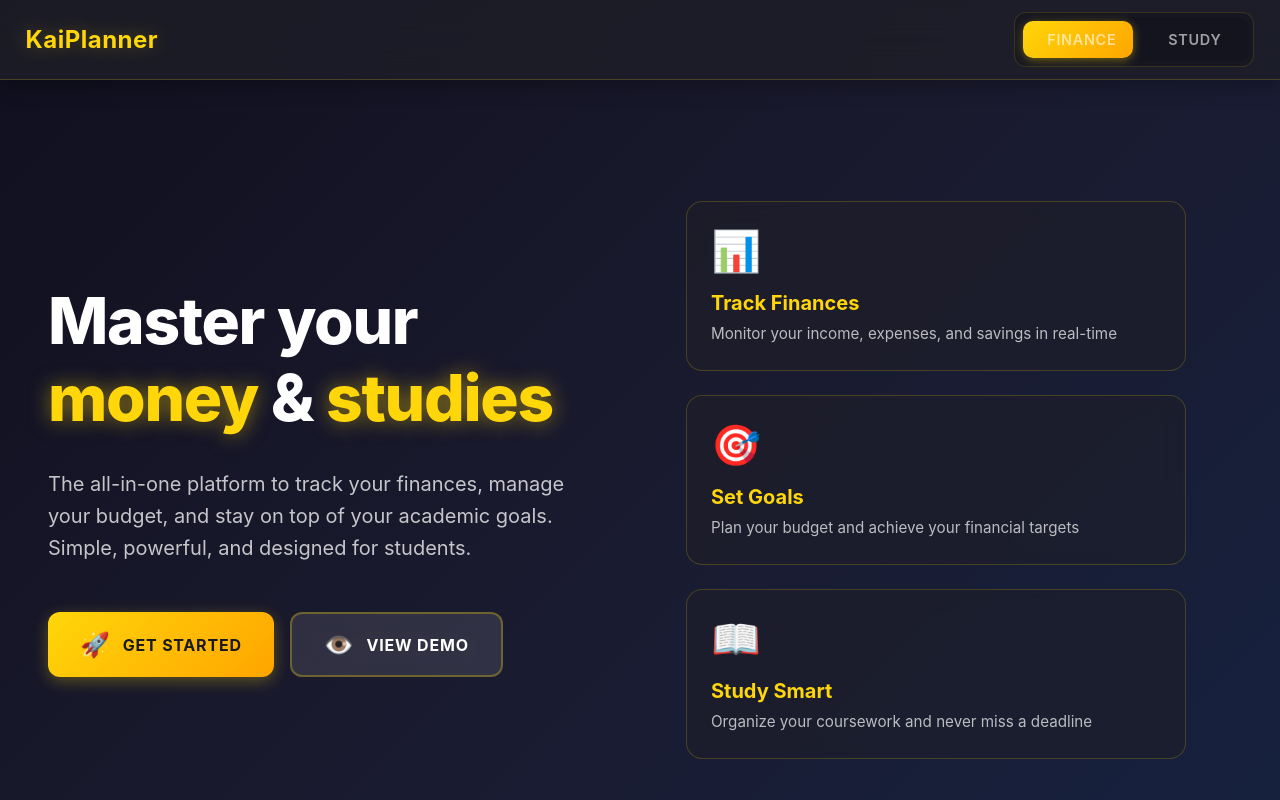
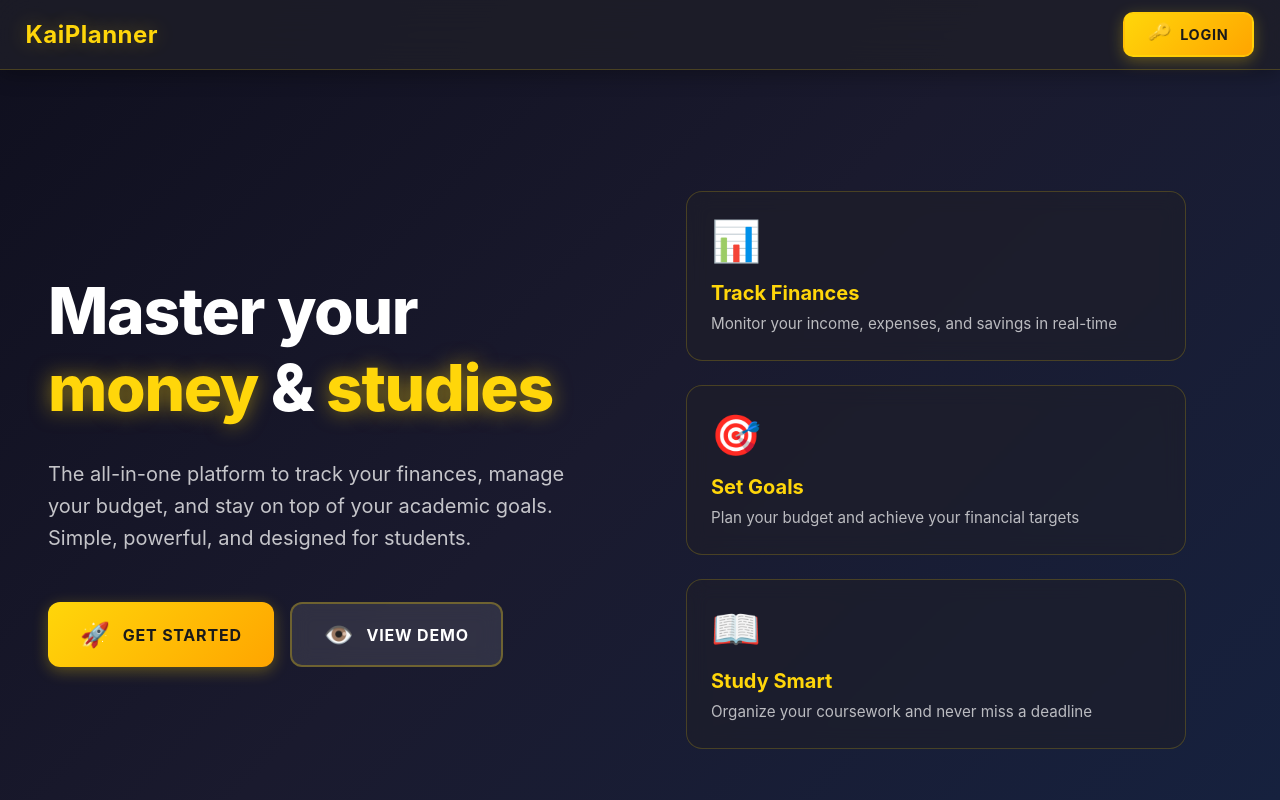
Before and after one commit to WanFengyyds/PersonalDashboardV2, a Nuxt app: page /home in a window 1280 px wide. Shown: the top 800 px of the page. Built offline with nearby package versions, Linux system fonts and the light colour scheme.

Commit message:
Add authentication middleware and enhance navigation with login/logout functionality

```diff
--- a/app.vue
+++ b/app.vue
@@ -1,16 +1,36 @@
 <script setup lang="ts">
+const route = useRoute()
+
+// Check if we're on the home page
+const isHomePage = computed(() => {
+  return route.path === '/' || route.path === '/home' || route.path === '/login';
+})
+
+const loggedIn = computed(() => {
+  if (process.client) {
+    return !!localStorage.getItem('session');
+  }
+  return false;
+});
 </script>
 
 <template>
   <div class="navbar">
     <div>
-      <h1 class="title">KaiPlanner</h1>
+       <NuxtLink to="/home" class="title-link"><h1 class="title">KaiPlanner</h1></NuxtLink>
+
     </div>
-    <div class="options">
+    <div class="options" v-if="!isHomePage">
       <nav class="button-nav">
         <NuxtLink to="/finance" class="nav-button">Finance</NuxtLink>
         <NuxtLink to="/study" class="nav-button">Study</NuxtLink>
       </nav>
+    </div>
+    <div class="login-logout" v-if="!loggedIn">
+      <NuxtLink to="/login" class="nav-button login-button">
+        <span class="login-icon">🔑</span>
+        Login
+      </NuxtLink>
     </div>
   </div>
 
@@ -54,12 +74,23 @@
   box-shadow: 0 4px 20px rgba(0, 0, 0, 0.3);
 }
 
+.title-link {
+  text-decoration: none;
+  transition: transform 0.2s ease;
+  display: inline-block;
+}
+
+.title-link:hover {
+  transform: scale(1.05);
+}
+
 .title {
   font-size: 1.5rem;
   font-weight: 700;
   color: #FFD60A;
   text-shadow: 0 0 20px rgba(255, 214, 10, 0.3);
   letter-spacing: 0.02em;
+  cursor: pointer;
 }
 
 .options {
@@ -119,6 +150,66 @@
 .nav-button.router-link-exact-active {
   color: #1a1a1a;
   font-weight: 700;
+}
+
+/* Login Button Special Styling */
+.login-button {
+  background: linear-gradient(135deg, #FFD60A 0%, #FFA500 100%);
+  color: #1a1a1a !important;
+  font-weight: 700;
+  border: 2px solid rgba(255, 214, 10, 0.5);
+  box-shadow: 0 4px 15px rgba(255, 214, 10, 0.3);
+  display: flex;
+  align-items: center;
+  justify-content: center;
+  gap: 0.5rem;
+  position: relative;
+  overflow: hidden;
+}
+
+.login-button::before {
+  content: '';
+  position: absolute;
+  top: 0;
+  left: -100%;
+  width: 100%;
+  height: 100%;
+  background: linear-gradient(90deg, transparent, rgba(255, 255, 255, 0.3), transparent);
+  transition: left 0.5s ease;
+}
+
+.login-button:hover::before {
+  left: 100%;
+}
+
+.login-button:hover {
+  transform: translateY(-3px);
+  box-shadow: 0 6px 25px rgba(255, 214, 10, 0.5);
+  border-color: rgba(255, 214, 10, 0.8);
+}
+
+.login-button:active {
+  transform: translateY(-1px);
+  box-shadow: 0 3px 15px rgba(255, 214, 10, 0.4);
+}
+
+.login-icon {
+  font-size: 1.1rem;
+  animation: keyBounce 2s ease-in-out infinite;
+}
+
+@keyframes keyBounce {
+  0%, 100% {
+    transform: translateY(0) rotate(0deg);
+  }
+  50% {
+    transform: translateY(-3px) rotate(10deg);
+  }
+}
+
+.login-logout {
+  display: flex;
+  align-items: center;
 }
 
 @media (max-width: 640px) {
--- a/pages/finance/index.vue
+++ b/pages/finance/index.vue
@@ -1,4 +1,8 @@
 <script setup lang="ts">
+// Authentication requirement to access the finance page
+definePageMeta({
+  middleware: 'auth'
+})
 </script>
 
 <template>
--- a/pages/study/index.vue
+++ b/pages/study/index.vue
@@ -1,4 +1,8 @@
 <script setup lang="ts">
+// Authentication requirement to access the study planner page
+definePageMeta({
+  middleware: 'auth'
+})
 </script>
 
 <template>
```
Also changed, not shown: middleware/auth.ts (added, +13 -0 lines).
